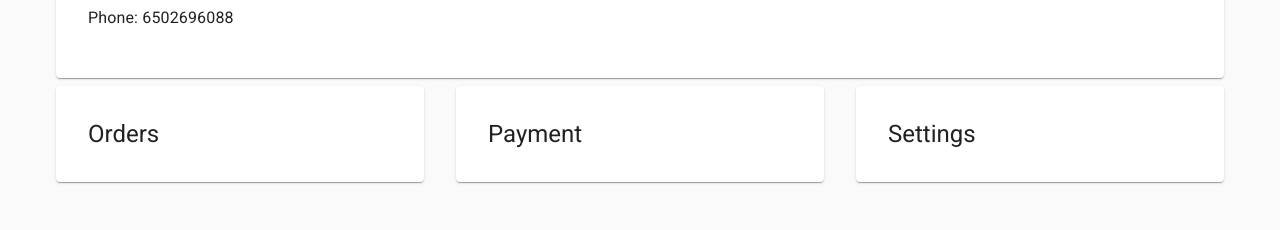
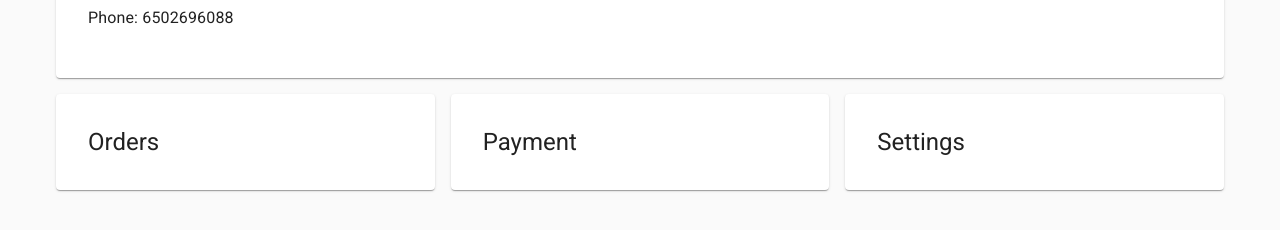
Before and after one commit to ex8/leftovers, a React (Create React App) app: page /account in a window 1280 px wide. Shown: the part 300-530 px from the top of the page. Built offline with nearby package versions, Linux system fonts and the light colour scheme; no server answers.

Commit message:
fixed spacing for account dashboard

```diff
--- a/src/components/account/Dashboard.js
+++ b/src/components/account/Dashboard.js
@@ -45,8 +45,6 @@ const Dashboard = ({ user }) => {
               <Typography paragraph>Phone: {user1.phone}</Typography>
             </Card>
           </Grid>
-        </Grid>
-        <Grid container justify="center" alignItems="center" spacing={4}>
           <Grid item xs={12} sm={6} md={4}>
             <Link to="/account/orders" className={linkButton}>
               <Card className={card}>
```
